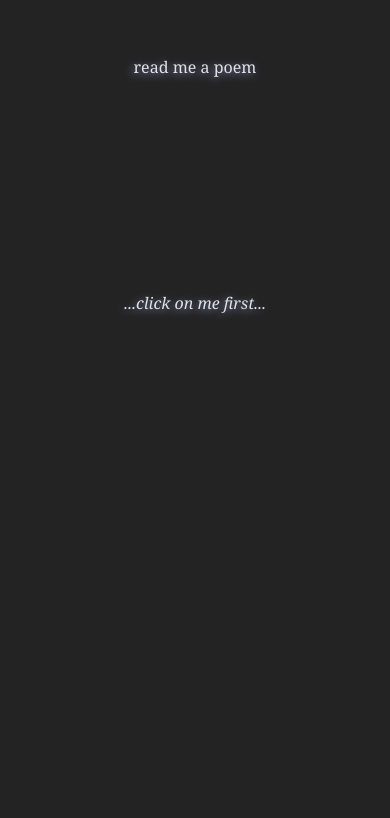
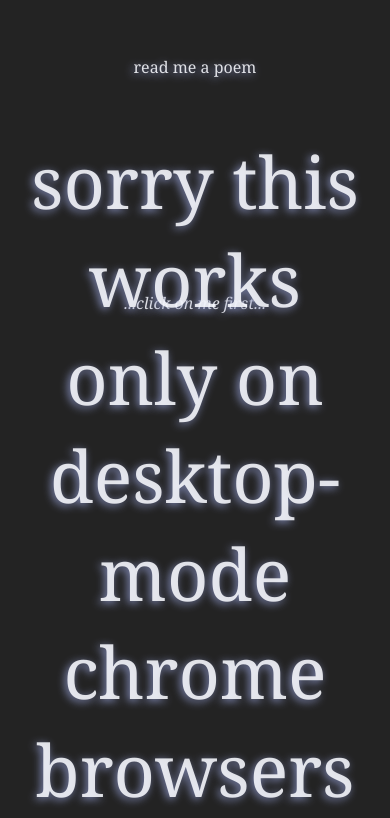
Before and after one commit to iguannalin/spoken-emojis, a plain HTML site: page index.html in a window 390 px wide. Shown: the part 102-920 px from the top of the page. Before the commit the page ends 844 px from the top, so only its background shows below. Drawn offline with Linux system fonts and the light colour scheme.

Commit message:
no mobile?

```diff
--- a/index.css
+++ b/index.css
@@ -8,6 +8,15 @@ html {
   display: block;
   width: 100%;
   margin: auto 0;
+}
+
+#alert {
+  display: none;
+  position: absolute;
+  text-align: center;
+  top: 10%;
+  padding: 0 8px;
+  font-size: 72px;
 }
 
 body {
@@ -23,7 +32,7 @@ body {
   cursor: pointer;
 }
 
-.prompt-box, .output {
+.prompt-box, .output, #alert {
   color: #f9faffde;
   flex-flow: column;
   align-items: center;
--- a/index.html
+++ b/index.html
@@ -20,6 +20,20 @@
         <div>
             <p class="output">...click on me first...</p>
         </div>
+        <div id="alert">sorry this works only on desktop-mode Chrome browsers</div>
     </body>
+    <script>
+        var ua = window.navigator.userAgent;
+        const toMatch = [
+            /Android/i,
+            /webOS/i,
+            /iPhone/i,
+            /iPad/i,
+            /iPod/i,
+            /BlackBerry/i,
+            /Windows Phone/i
+        ];
+        if(toMatch.some((el)=>ua.match(el)) || ua.indexOf('Safari')!=-1 || ua.indexOf('Mozilla')!=-1){document.getElementById('alert').style.display='block'}
+    </script>
     <script src="index.js"></script>
 </html>
```
